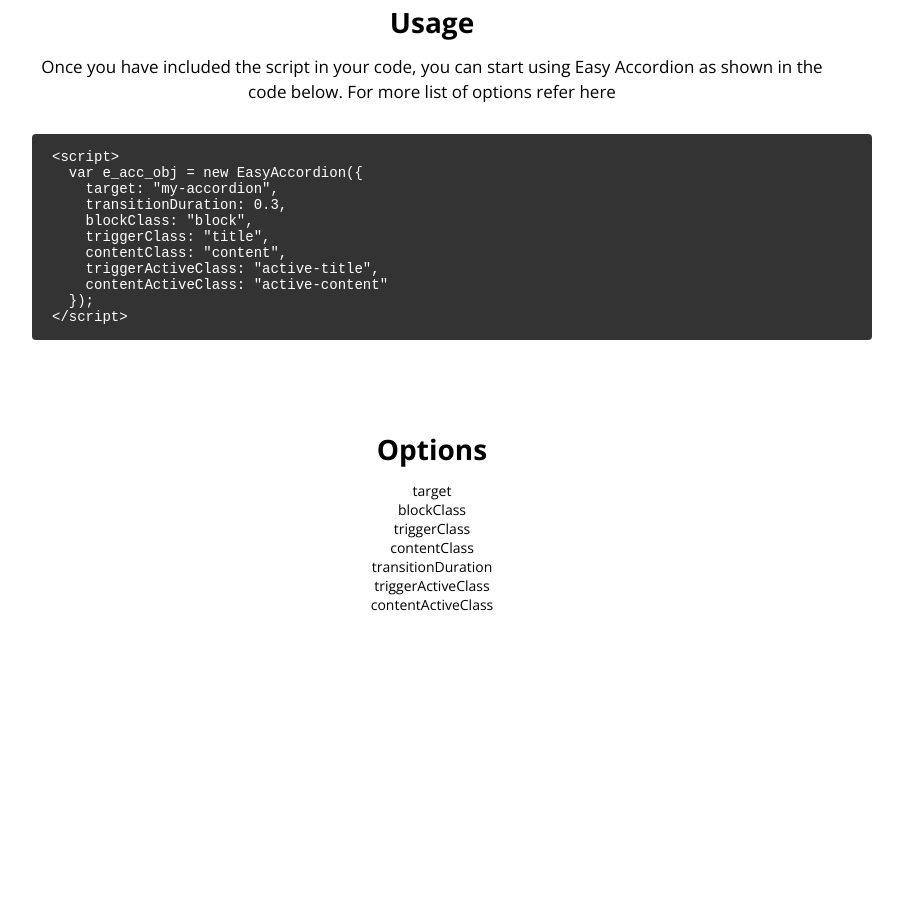
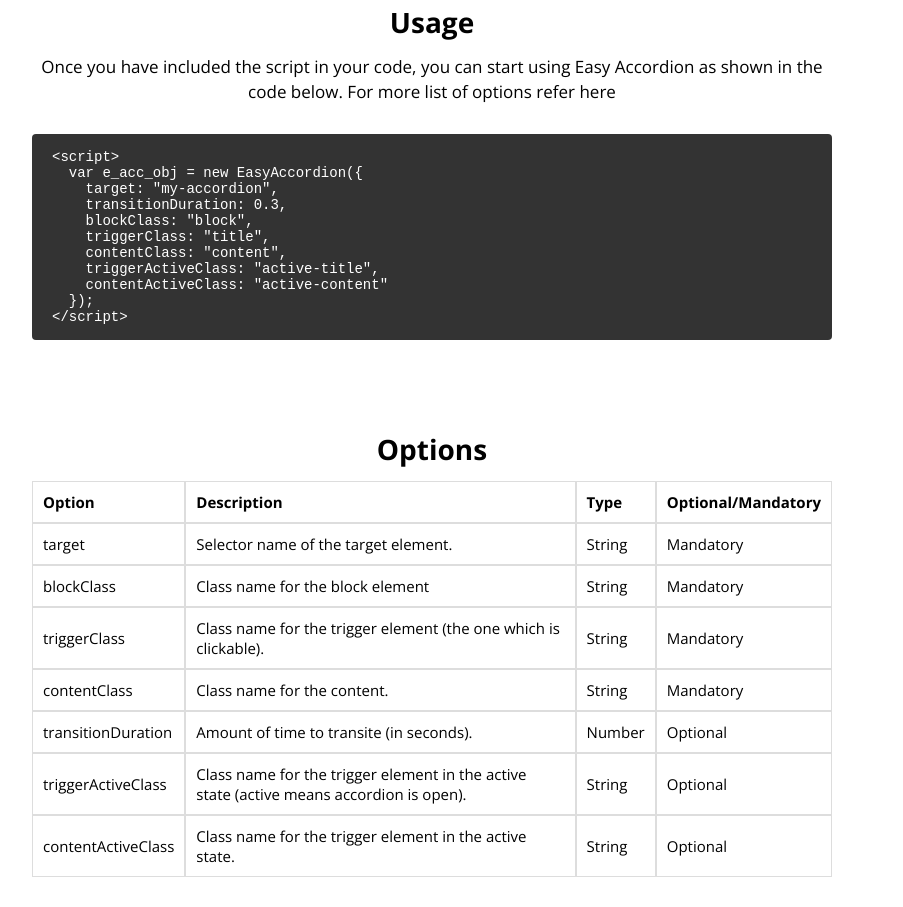
Before and after one commit to farhanhalai30/easy-accordion, a plain HTML site: page index.html in a window 1280 px wide. Shown: the part 514-1421 px from the top of the page, without its empty margins (208-1111 px from the left). Before the commit the page ends 1158 px from the top, so only its background shows below. Drawn offline with nearby package versions, Linux system fonts and the light colour scheme.

Commit message:
feat: added options in demo file

```diff
--- a/demo.css
+++ b/demo.css
@@ -1,6 +1,7 @@
 * {
   margin: 0;
   padding: 0;
+  box-sizing: border-box;
 }
 body {
   font-family: "Open Sans", Arial, Helvetica, sans-serif;
@@ -71,6 +72,14 @@
   border-radius: 4px;
 }
 
-.options-list {
-  list-style-type: none;
+.options-table {
+  width: 100%;
+  border-spacing: 0;
+  font-size: 15px;
 }
+.options-table th,
+.options-table td {
+  padding: 10px;
+  border: 1px solid #ddd;
+  text-align: left;
+}
--- a/index.html
+++ b/index.html
@@ -67,29 +67,56 @@
       <div id="options" class="options block-wrap">
         <div class="container">
           <h2 class="block-heading">Options</h2>
-          <ul class="options-list">
-            <li>
-              target
-            </li>
-            <li>
-              blockClass
-            </li>
-            <li>
-              triggerClass
-            </li>
-            <li>
-              contentClass
-            </li>
-            <li>
-              transitionDuration
-            </li>
-            <li>
-              triggerActiveClass
-            </li>
-            <li>
-              contentActiveClass
-            </li>
-          </ul>
+          <table class="options-table">
+            <tr>
+              <th>Option</th>
+              <th>Description</th>
+              <th>Type</th>
+              <th>Optional/Mandatory</th>
+            </tr>
+            <tr>
+              <td>target</td>
+              <td>Selector name of the target element.</td>
+              <td>String</td>
+              <td>Mandatory</td>
+            </tr>
+            <tr>
+              <td>blockClass</td>
+              <td>Class name for the block element</td>
+              <td>String</td>
+              <td>Mandatory</td>
+            </tr>
+            <tr>
+              <td>triggerClass</td>
+              <td>Class name for the trigger element (the one which is clickable).</td>
+              <td>String</td>
+              <td>Mandatory</td>
+            </tr>
+            <tr>
+              <td>contentClass</td>
+              <td>Class name for the content.</td>
+              <td>String</td>
+              <td>Mandatory</td>
+            </tr>
+            <tr>
+              <td>transitionDuration</td>
+              <td>Amount of time to transite (in seconds).</td>
+              <td>Number</td>
+              <td>Optional</td>
+            </tr>
+            <tr>
+              <td>triggerActiveClass</td>
+              <td>Class name for the trigger element in the active state (active means accordion is open).</td>
+              <td>String</td>
+              <td>Optional</td>
+            </tr>
+            <tr>
+              <td>contentActiveClass</td>
+              <td>Class name for the trigger element in the active state.</td>
+              <td>String</td>
+              <td>Optional</td>
+            </tr>
+          </table>
         </div>
       </div>
     </div>
```
